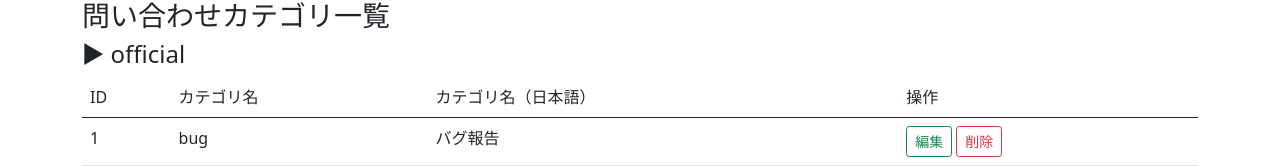
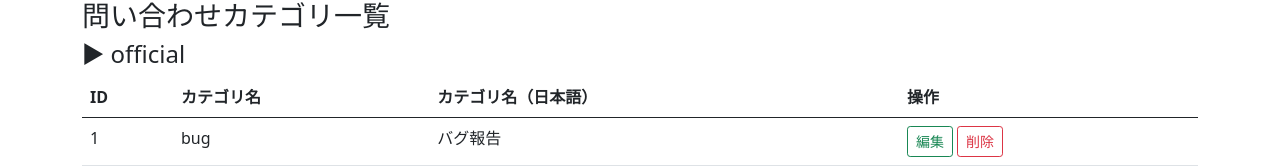
Before and after one commit to uyupun-archive/regret, a Next.js app: page / in a window 1280 px wide. Shown: the part 358-525 px from the top of the page. Built offline with nearby package versions, Linux system fonts and the light colour scheme.

Commit message:
Modify mock

```diff
--- a/src/pages/index.tsx
+++ b/src/pages/index.tsx
@@ -66,10 +66,10 @@ const Index = () => {
         <table className="table">
           <thead>
             <tr>
-              <td>ID</td>
-              <td>カテゴリ名</td>
-              <td>カテゴリ名（日本語）</td>
-              <td>操作</td>
+              <th>ID</th>
+              <th>カテゴリ名</th>
+              <th>カテゴリ名（日本語）</th>
+              <th>操作</th>
             </tr>
           </thead>
           <tbody>
```
